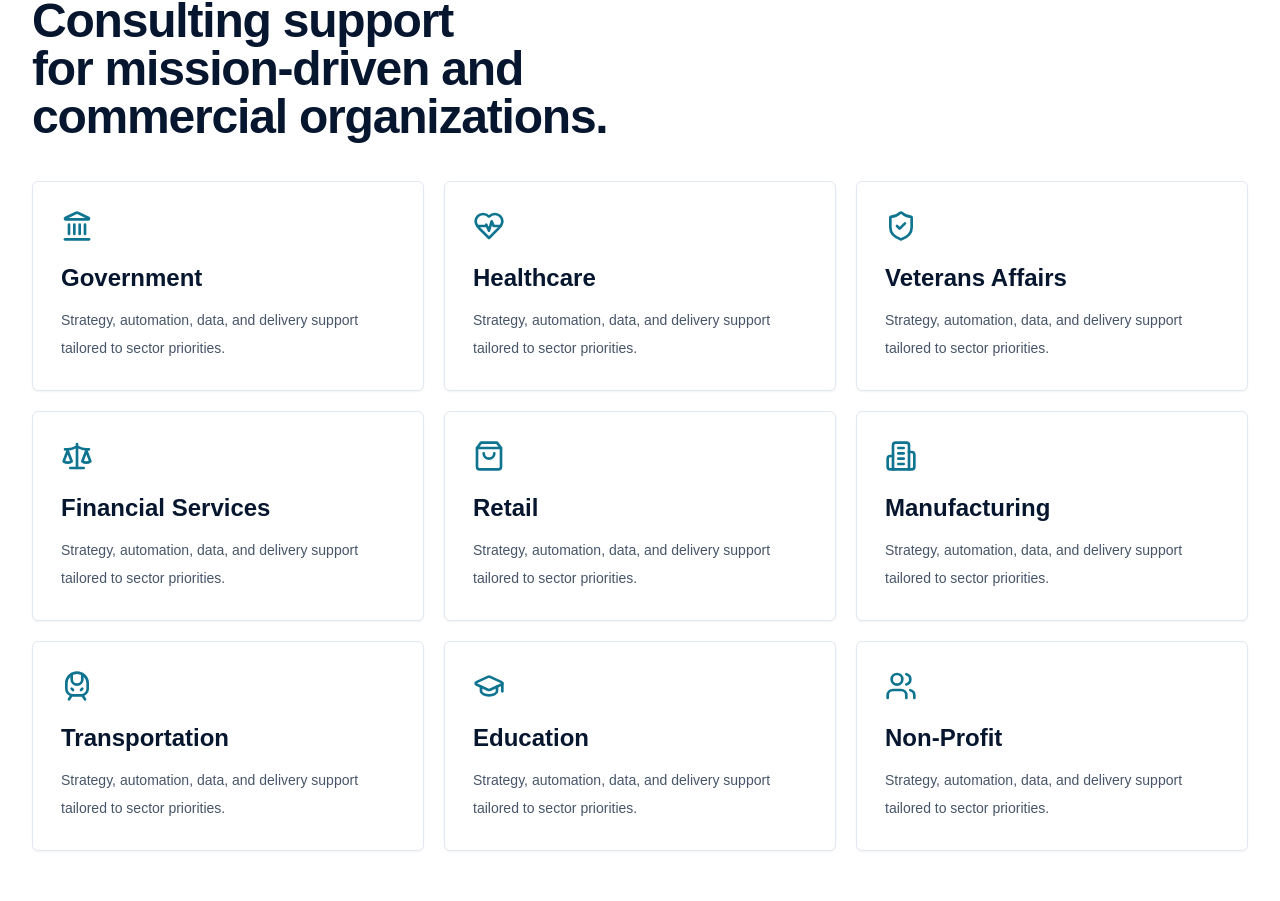
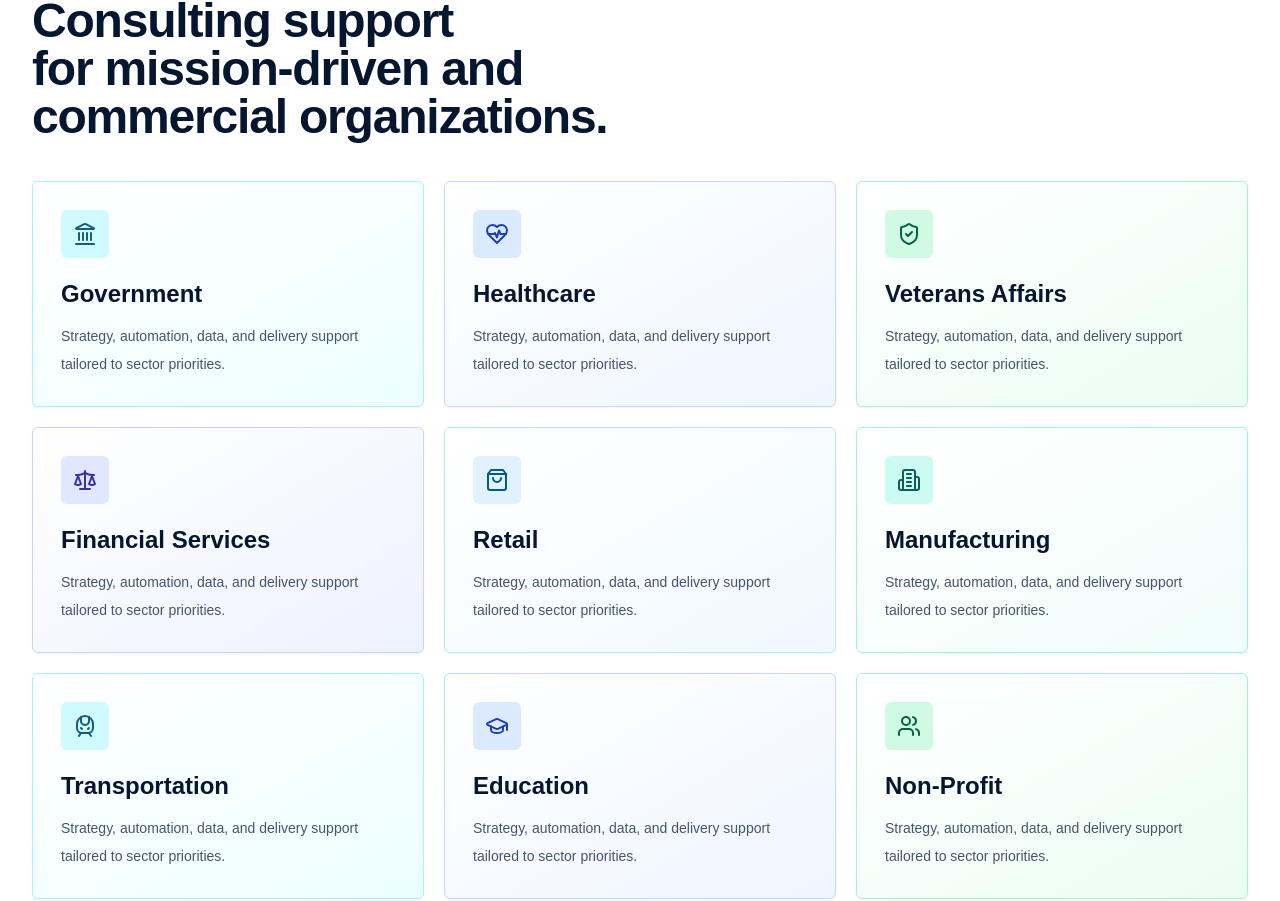
Before and after one commit to Space3434/365INO, a Next.js app: page / in a window 1280 px wide. Shown: the part 4494-5395 px from the top of the page. Built offline with nearby package versions, Linux system fonts and the light colour scheme.

Commit message:
Add color accents to industry cards

```diff
--- a/app/industries/page.tsx
+++ b/app/industries/page.tsx
@@ -1,5 +1,6 @@
 import type { Metadata } from "next";
 import { AnimatedSection } from "@/components/animated-section";
+import { IndustryCard } from "@/components/card-grids";
 import { CtaBanner } from "@/components/cta-banner";
 import { PageHero } from "@/components/page-hero";
 import { industries } from "@/lib/content";
@@ -21,14 +22,8 @@ export default function IndustriesPage() {
       />
       <AnimatedSection className="bg-white py-20">
         <div className="container-pad grid gap-5 sm:grid-cols-2 lg:grid-cols-3">
-          {industries.map(({ title, icon: Icon }) => (
-            <article key={title} className="rounded-md border border-slate-200 bg-white p-7 shadow-sm">
-              <Icon className="mb-5 h-8 w-8 text-cyan-700" aria-hidden="true" />
-              <h2 className="text-2xl font-black text-navy">{title}</h2>
-              <p className="mt-3 text-sm leading-7 text-slate-600">
-                Strategy, automation, data, and delivery support tailored to sector priorities.
-              </p>
-            </article>
+          {industries.map((industry, index) => (
+            <IndustryCard key={industry.title} {...industry} index={index} />
           ))}
         </div>
       </AnimatedSection>
--- a/app/page.tsx
+++ b/app/page.tsx
@@ -2,7 +2,7 @@ import { ExternalLink, FileText, Maximize2 } from "lucide-react";
 import Image from "next/image";
 import { AnimatedSection } from "@/components/animated-section";
 import { CaseStudyCard } from "@/components/case-study-card";
-import { ServiceCard, TechnologyGrid } from "@/components/card-grids";
+import { IndustryCard, ServiceCard, TechnologyGrid } from "@/components/card-grids";
 import { CtaBanner } from "@/components/cta-banner";
 import { FAQ } from "@/components/faq";
 import { Hero } from "@/components/hero";
@@ -120,14 +120,8 @@ export default function HomePage() {
             title={content.homeSections.industries.title}
           />
           <div className="mt-10 grid gap-5 sm:grid-cols-2 lg:grid-cols-3">
-            {industries.map(({ title, icon: Icon }) => (
-              <article key={title} className="rounded-md border border-slate-200 bg-white p-7 shadow-sm">
-                <Icon className="mb-5 h-8 w-8 text-cyan-700" aria-hidden="true" />
-                <h3 className="text-2xl font-black text-navy">{title}</h3>
-                <p className="mt-3 text-sm leading-7 text-slate-600">
-                  Strategy, automation, data, and delivery support tailored to sector priorities.
-                </p>
-              </article>
+            {industries.map((industry, index) => (
+              <IndustryCard key={industry.title} {...industry} index={index} />
             ))}
           </div>
         </div>
--- a/components/card-grids.tsx
+++ b/components/card-grids.tsx
@@ -25,6 +25,33 @@ const serviceAccentStyles = [
   {
     card: "border-indigo-200 bg-indigo-50/50 hover:border-indigo-400",
     icon: "bg-indigo-100 text-indigo-800 group-hover:bg-indigo-700"
+  }
+];
+
+const industryAccentStyles = [
+  {
+    card: "border-cyan-200 bg-gradient-to-br from-white to-cyan-50 hover:border-cyan-400",
+    icon: "bg-cyan-100 text-cyan-800"
+  },
+  {
+    card: "border-blue-200 bg-gradient-to-br from-white to-blue-50 hover:border-blue-400",
+    icon: "bg-blue-100 text-blue-800"
+  },
+  {
+    card: "border-emerald-200 bg-gradient-to-br from-white to-emerald-50 hover:border-emerald-400",
+    icon: "bg-emerald-100 text-emerald-800"
+  },
+  {
+    card: "border-indigo-200 bg-gradient-to-br from-white to-indigo-50 hover:border-indigo-400",
+    icon: "bg-indigo-100 text-indigo-800"
+  },
+  {
+    card: "border-sky-200 bg-gradient-to-br from-white to-sky-50 hover:border-sky-400",
+    icon: "bg-sky-100 text-sky-800"
+  },
+  {
+    card: "border-teal-200 bg-gradient-to-br from-white to-teal-50 hover:border-teal-400",
+    icon: "bg-teal-100 text-teal-800"
   }
 ];
 
@@ -56,6 +83,32 @@ export function ServiceCard({
   );
 }
 
+export function IndustryCard({
+  title,
+  icon: Icon,
+  index = 0
+}: {
+  title: string;
+  icon: LucideIcon;
+  index?: number;
+}) {
+  const accent = industryAccentStyles[index % industryAccentStyles.length];
+
+  return (
+    <article
+      className={`group rounded-md border p-7 shadow-sm transition hover:-translate-y-1 hover:shadow-enterprise ${accent.card}`}
+    >
+      <div className={`mb-5 grid h-12 w-12 place-items-center rounded-md ${accent.icon}`}>
+        <Icon className="h-6 w-6" aria-hidden="true" />
+      </div>
+      <h3 className="text-2xl font-black text-navy">{title}</h3>
+      <p className="mt-3 text-sm leading-7 text-slate-600">
+        Strategy, automation, data, and delivery support tailored to sector priorities.
+      </p>
+    </article>
+  );
+}
+
 export function TechnologyGrid() {
   return (
     <div className="grid gap-3 sm:grid-cols-2 lg:grid-cols-4">
```
